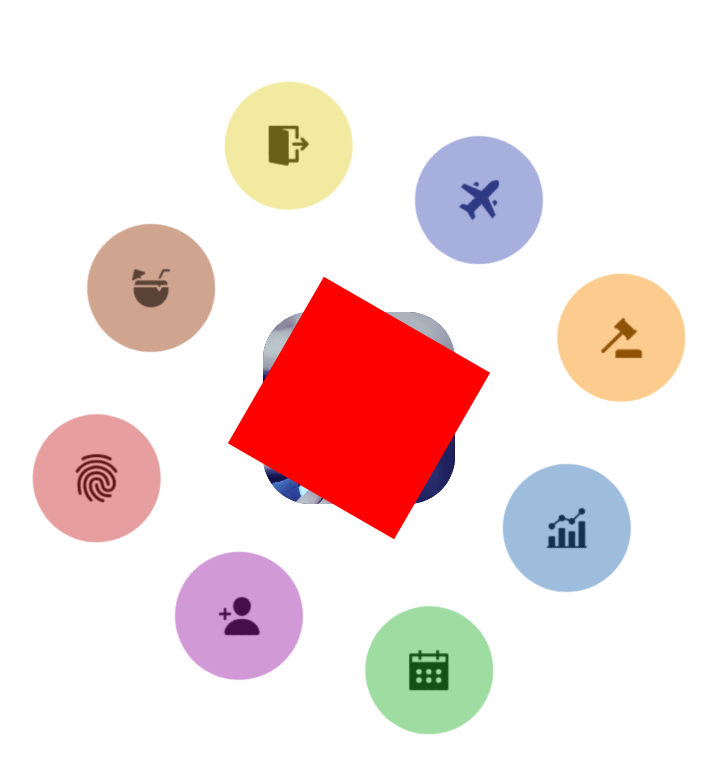
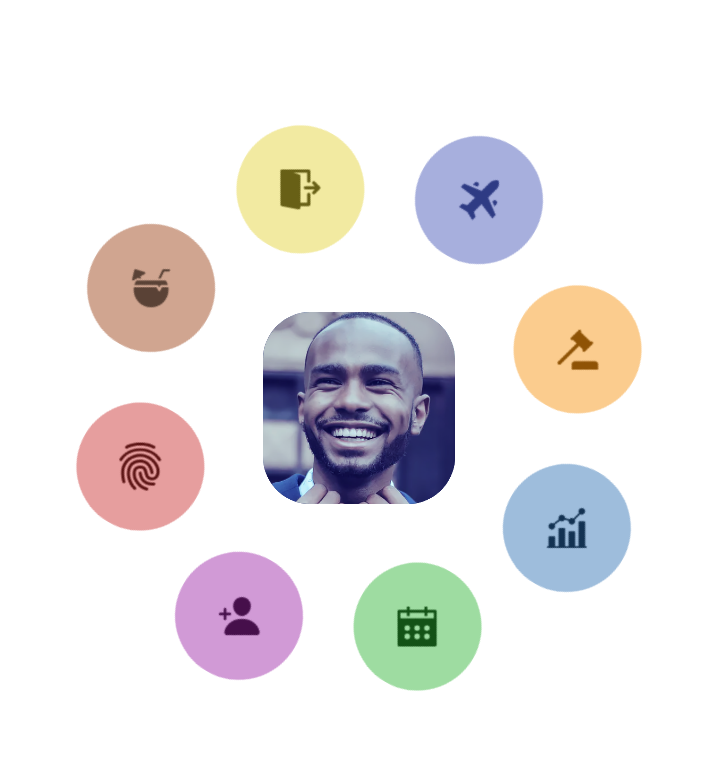
Before and after one commit to eduardomcv/seamless-orbit-css, a website: page src/index.html in a window 1280 px wide. Shown: the whole page, without its empty margins (281-998 px from the left). Drawn offline with Linux system fonts and the light colour scheme.

Commit message:
Change circle size. Remove red bg color.

```diff
--- a/src/style.css
+++ b/src/style.css
@@ -30,6 +30,7 @@ body {
 
 .orbit {
   --img-size: 12rem;
+  --orbit-speed: 60s;
 }
 
 .orbit .center-image {
@@ -58,8 +59,7 @@ body {
   aspect-ratio: 1;
   padding: 0;
   margin: 0;
-  background: red;
-  animation: origin 60s linear infinite;
+  animation: orbit var(--orbit-speed) linear infinite;
 }
 
 .orbit li {
@@ -82,7 +82,7 @@ body {
 
 .orbit li > * {
   position: absolute;
-  animation: hold-position 60s linear infinite;
+  animation: orbit var(--orbit-speed) linear reverse infinite;
 }
 
 .orbit li > p {
@@ -109,7 +109,7 @@ body {
 .orbit li:nth-child(2) {
   --icon-bg: var(--color-green);
   --text-bg: var(--color-green-dark);
-  transform: translate(12rem, 12rem);
+  transform: translate(10rem, 10rem);
 }
 
 .orbit li:nth-child(3) {
@@ -121,7 +121,7 @@ body {
 .orbit li:nth-child(4) {
   --icon-bg: var(--color-red);
   --text-bg: var(--color-red-dark);
-  transform: translate(-12rem, 12rem);
+  transform: translate(-10rem, 10rem);
 }
 
 .orbit li:nth-child(5) {
@@ -133,7 +133,7 @@ body {
 .orbit li:nth-child(6) {
   --icon-bg: var(--color-yellow);
   --text-bg: var(--color-yellow-dark);
-  transform: translate(-12rem, -12rem);
+  transform: translate(-10rem, -10rem);
 }
 
 .orbit li:nth-child(7) {
@@ -145,17 +145,11 @@ body {
 .orbit li:nth-child(8) {
   --icon-bg: var(--color-orange);
   --text-bg: var(--color-orange-dark);
-  transform: translate(12rem, -12rem);
+  transform: translate(10rem, -10rem);
 }
 
-@keyframes origin {
+@keyframes orbit {
   100% {
     rotate: 1turn;
   }
 }
-
-@keyframes hold-position {
-  100% {
-    rotate: -1turn;
-  }
-}
```
